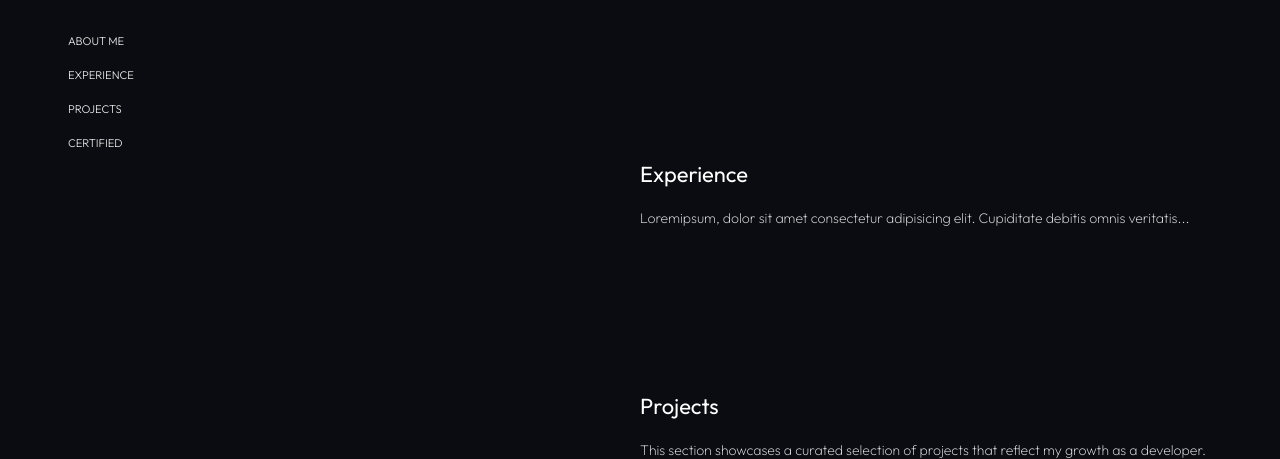
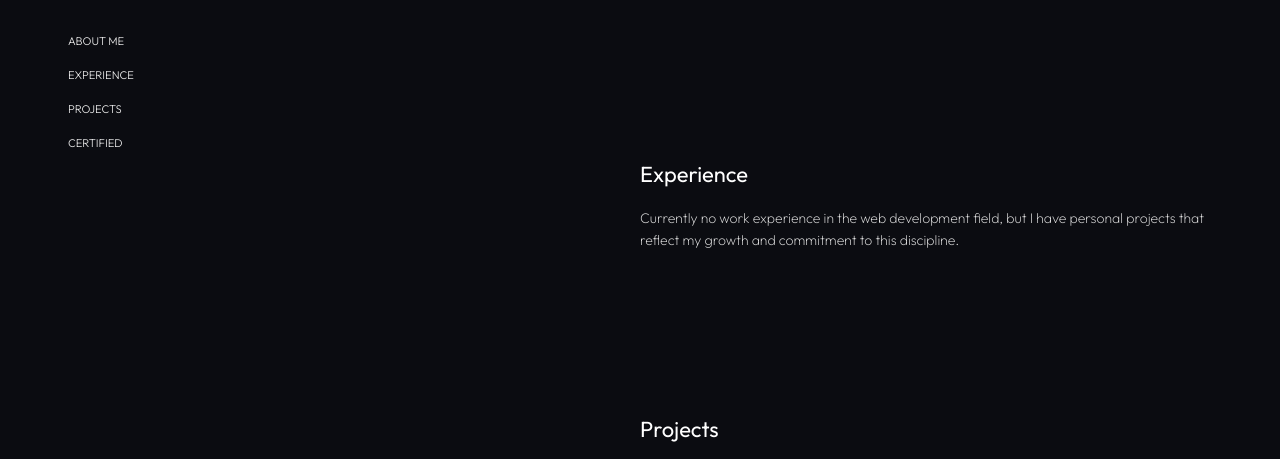
Before and after one commit to CarlosVergaraDev/my-portfolio, a plain HTML site: page index.html in a window 1280 px wide. Shown: the part 306-765 px from the top of the page. Drawn offline with Linux system fonts and the light colour scheme; a web font is replaced by a local one.

Commit message:
update: add experience section with personal projects focus

```diff
--- a/index.html
+++ b/index.html
@@ -62,7 +62,7 @@
 
             <section id="experience">
                 <h3>Experience</h3>
-                <p>Loremipsum, dolor sit amet consectetur adipisicing elit. Cupiditate debitis omnis veritatis...</p>
+                <p>Currently no work experience in the web development field, but I have personal projects that reflect my growth and commitment to this discipline.</p>
             </section>
 
             <section id="projects">
```
